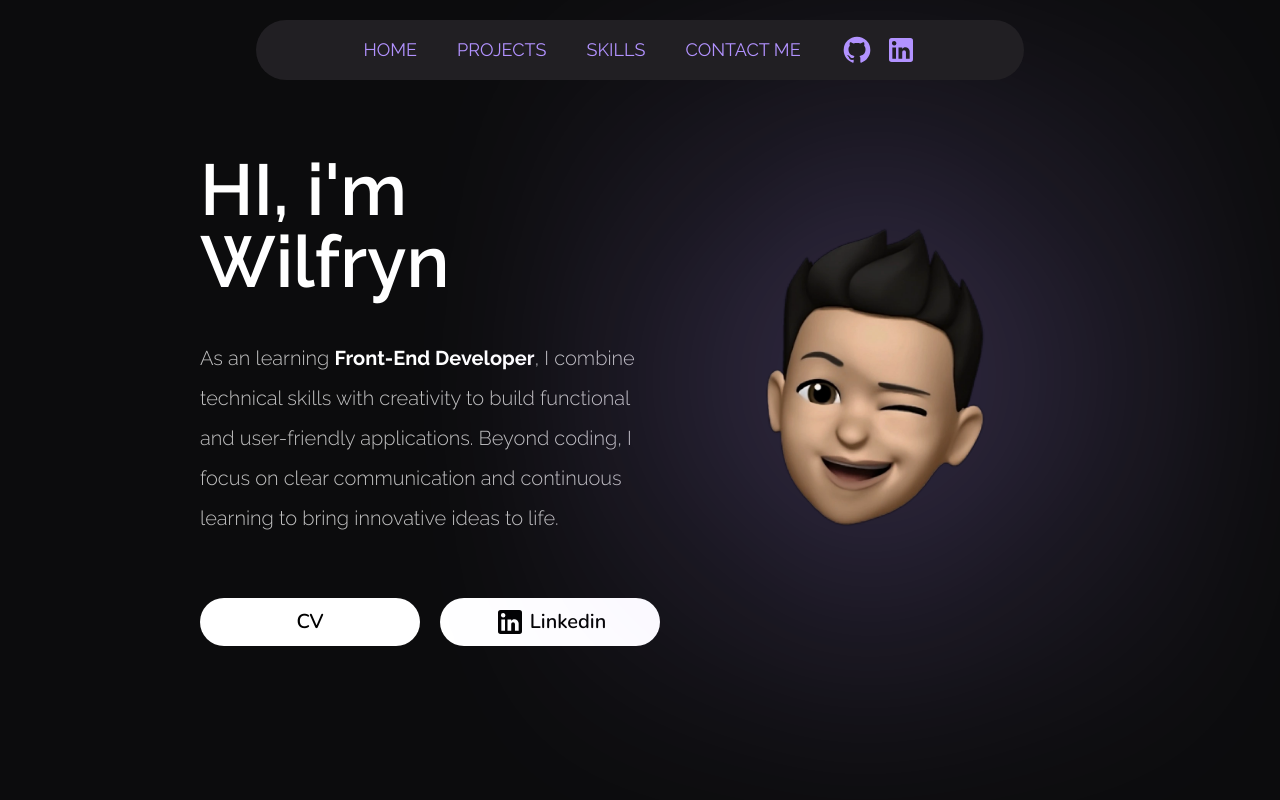
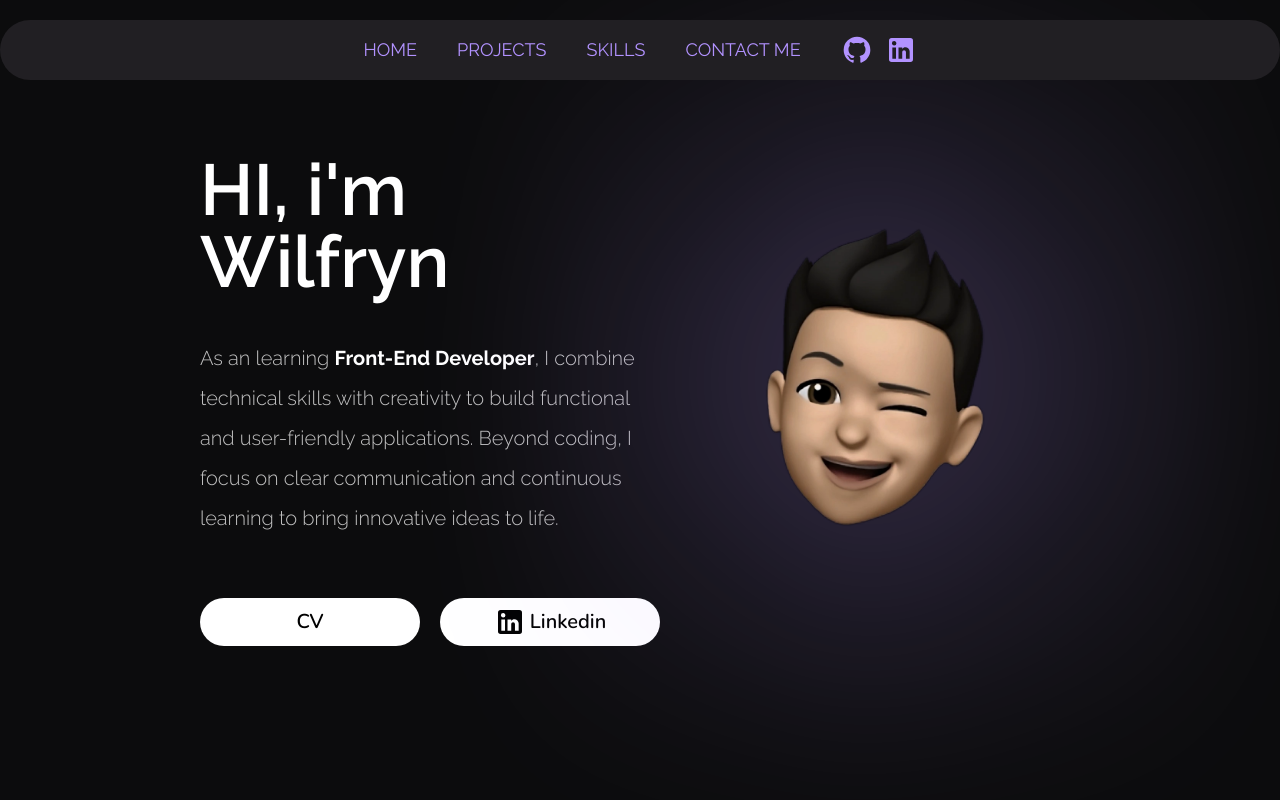
Before and after one commit to iamwilllll/portfolio, a React (Vite) app: page / in a window 1280 px wide. Shown: the top 800 px of the page. Built offline with nearby package versions, Linux system fonts and the light colour scheme.

Commit message:
fix style error

```diff
--- a/src/layout/Navbar.tsx
+++ b/src/layout/Navbar.tsx
@@ -45,7 +45,7 @@ function Navbar() {
                 <MenuIcon />
             </button>
             <nav
-                className={`text-second-font-color lg:bg-nav-bg-color fixed left-0 z-1 flex w-full flex-col items-center justify-center gap-10 bg-[#000000db] transition-all duration-500 lg:top-5 lg:left-1/2 lg:h-15 lg:w-10/10 lg:max-w-[768px] lg:-translate-x-1/2 lg:flex-row lg:rounded-full lg:px-10 ${isActive ? 'top-0 h-screen' : '-top-50 h-0'} ${scrollY > 0 ? 'lg:scale-70 lg:opacity-70' : 'lg:scale-100 lg:opacity-100'} lg:hover:scale-100 lg:hover:opacity-100`}
+                className={`text-second-font-color lg:bg-nav-bg-color fixed left-0 z-1 flex w-full flex-col items-center justify-center gap-10 bg-[#000000db] transition-all duration-500 lg:top-5 lg:left-1/2 lg:h-15 lg:w-10/10 lg:-translate-x-1/2 lg:flex-row lg:rounded-full lg:px-10 ${isActive ? 'top-0 h-screen' : '-top-50 h-0'} ${scrollY > 0 ? 'lg:scale-70 lg:opacity-70' : 'lg:scale-100 lg:opacity-100'} lg:hover:scale-100 lg:hover:opacity-100`}
             >
                 <button
                     aria-label="close navigation menu"
```
